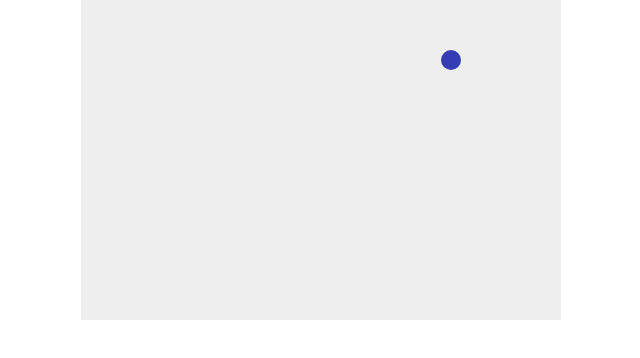
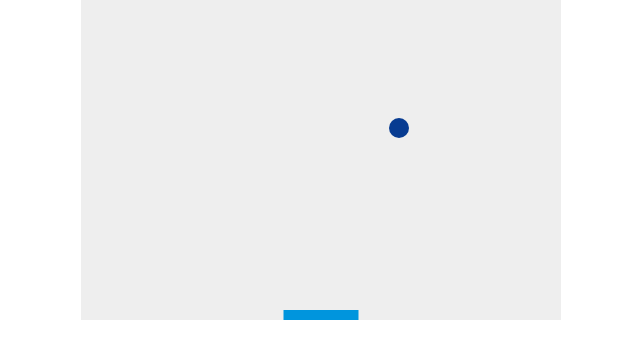
Before and after one commit to DavidNovo/GameAngel, a plain HTML site: page index.html in a window 1280 px wide. Shown: the whole page, without its empty margins (319-959 px from the left). Drawn offline with Linux system fonts and the light colour scheme.

Commit message:
adding the paddle
there is now a paddle and it can hit the ball.

```diff
--- a/index.html
+++ b/index.html
@@ -14,6 +14,10 @@
 
 <script>
 	// JavaScript code goes here
+  //
+  // VARIABLES
+  //
+
   // grab reference to canvas
   var canvas = document.getElementById("breakoutCanvas");
   var renderingContext = canvas.getContext("2d");
@@ -28,7 +32,63 @@
   // initial color of the ball
   var ballColor = "#0095DD";
 
-  function drawBall() {
+// characteristics of the paddle
+var paddleHeight = 10;
+var paddleWidth = 75;
+var paddlePos = (canvas.width-paddleWidth)/2
+
+var rightPressed = false;
+var leftPressed = false;
+
+//
+// end of VARIABLES
+//
+
+// n.b. missing variables of functions will cause
+// the thing to break, with no error message
+// use wishful thinking
+document.addEventListener("keydown", keyDownHandler, false);
+document.addEventListener("keyup", keyUpHandler, false);
+
+function keyDownHandler(e) {
+  // when a key is pressed
+  if(e.keyCode == 39) {
+      rightPressed = true;
+  }
+  else if(e.keyCode == 37) {
+      leftPressed = true;
+  }
+}
+
+function keyUpHandler(e) {
+    // when up key is released
+    if(e.keyCode == 39) {
+      rightPressed = false;
+  }
+  else if(e.keyCode == 37) {
+      leftPressed = false;
+  }
+}
+
+function getRandomColor() {
+    var letters = '0123456789ABCDEF';
+    var color = '#';
+    for (var i = 0; i < 6; i++ ) {
+        color += letters[Math.floor(Math.random() * 16)];
+    }
+    return color;
+}
+
+function drawPaddle() {
+  renderingContext.beginPath();
+  renderingContext.rect(paddlePos, canvas.height-paddleHeight,
+    paddleWidth, paddleHeight);
+  renderingContext.fillStyle = "#0095DD";
+  renderingContext.fill();
+  renderingContext.closePath();
+}
+
+function drawBall() {
       renderingContext.beginPath();
       renderingContext.arc(x, y, ballRadius, 0, Math.PI*2);
       renderingContext.fillStyle = ballColor;
@@ -36,18 +96,12 @@
       renderingContext.closePath();
   }
 
-  function getRandomColor() {
-      var letters = '0123456789ABCDEF';
-      var color = '#';
-      for (var i = 0; i < 6; i++ ) {
-          color += letters[Math.floor(Math.random() * 16)];
-      }
-      return color;
-  }
+
 
   function draw() {
       renderingContext.clearRect(0, 0, canvas.width, canvas.height);
       drawBall();
+      drawPaddle();
       x += dx;
       y += dy;
       if (y + dy > canvas.height - ballRadius || y + dy < ballRadius) {
@@ -58,10 +112,15 @@
         dx = -dx;
         ballColor = getRandomColor();
       }
-
+      // paddle control
+      if(rightPressed && paddlePos < canvas.width-paddleWidth) {
+        paddlePos += 7;
+      }
+        else if(leftPressed && paddlePos > 0) {
+          paddlePos -= 7;
+        }
   }
-
-  setInterval(draw, 30);
+  setInterval(draw, 10);
 </script>
 
 </body>
```
